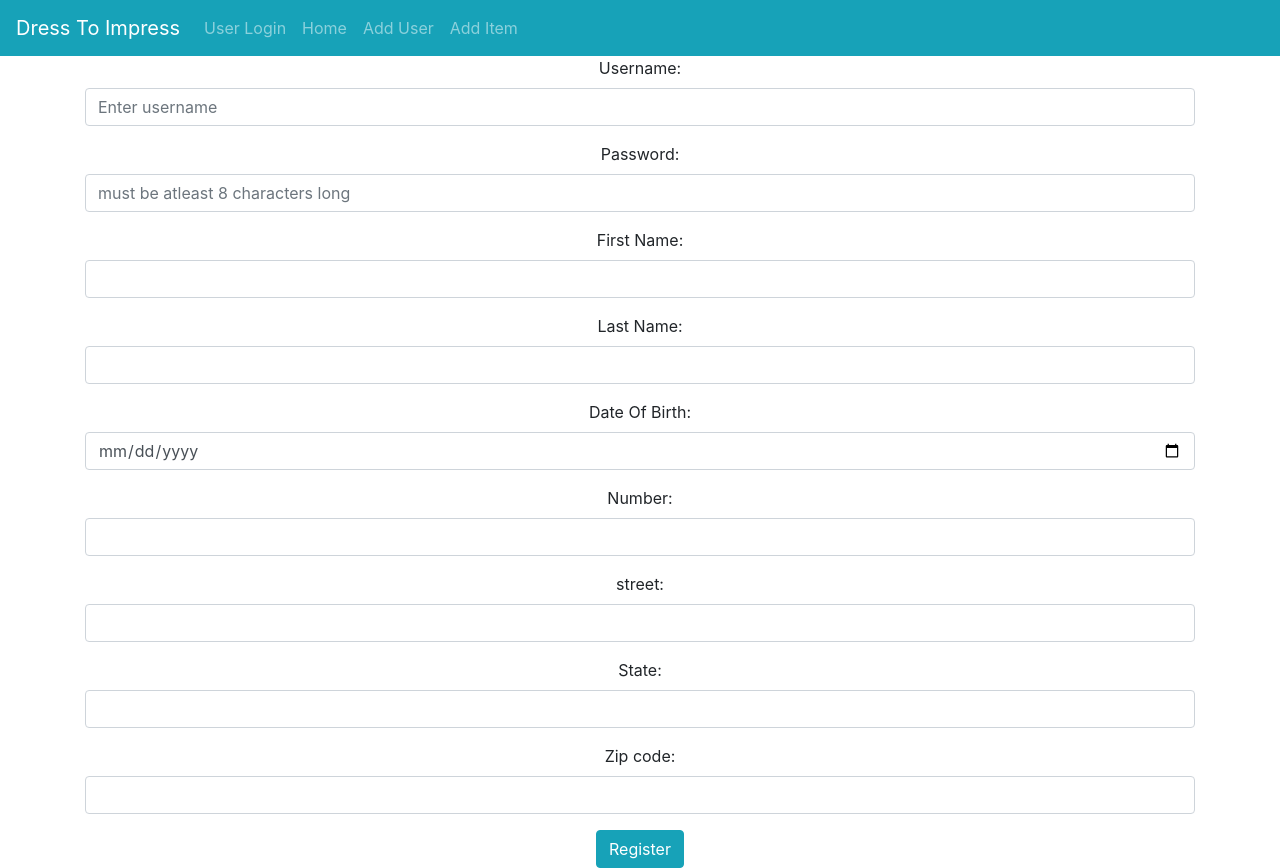
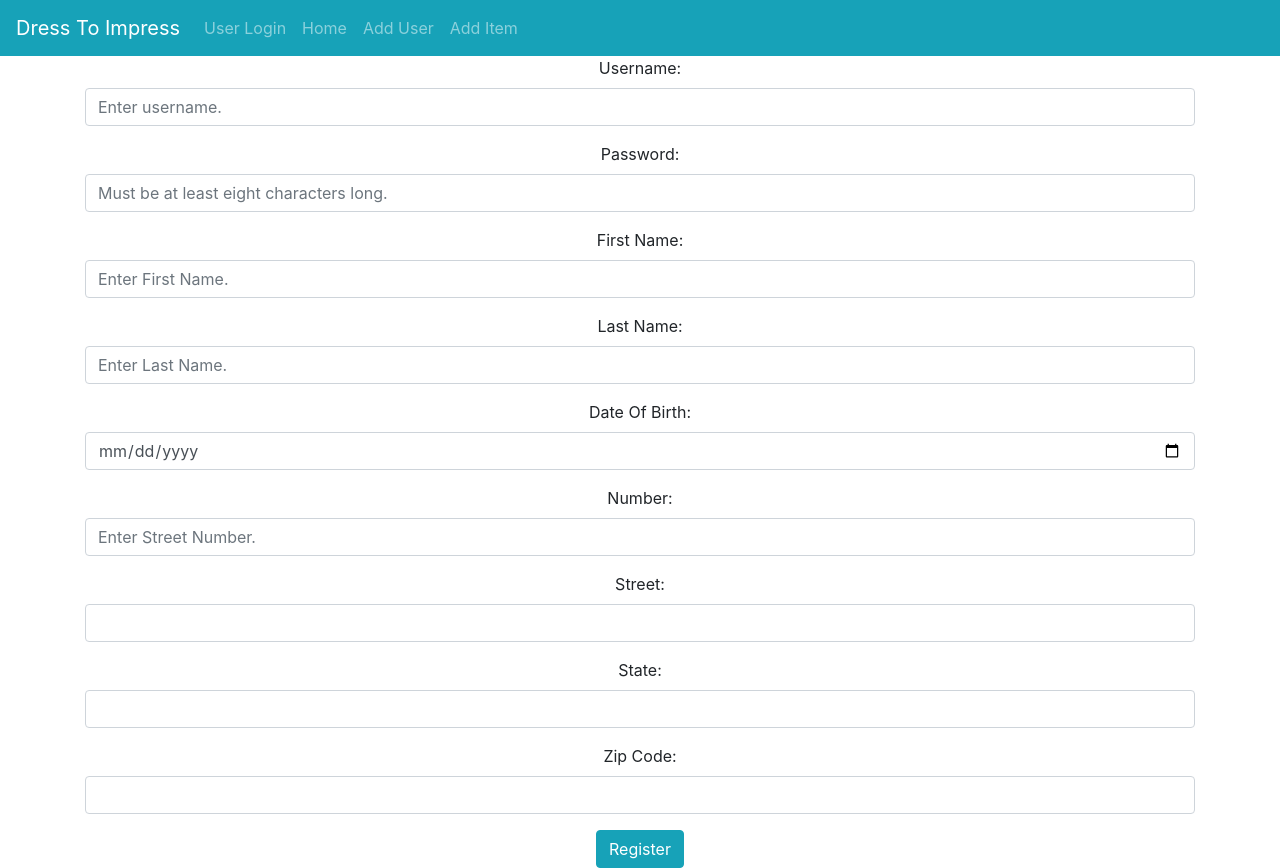
Before and after one commit to DeyrelDiaz/dressToImpress_frontEnd, a React (Create React App) app: page /register in a window 1280 px wide. Built offline with nearby package versions, Linux system fonts and the light colour scheme.

Commit message:
Making changes to text, adding better placeholders, and changing formatting types

```diff
--- a/src/Components/ItemDisplayContainer/itemDisplayContainer.component.jsx
+++ b/src/Components/ItemDisplayContainer/itemDisplayContainer.component.jsx
@@ -1,5 +1,5 @@
 import React from 'react';
-import ItemDisplay from '../ItemDisplay/itemDisplay.componenet';
+import ItemDisplay from '../ItemDisplay/itemDisplay.component';
 import { Container, Row, Col, Button, ButtonGroup, Dropdown, DropdownButton} from 'react-bootstrap';
 
 export default class ItemDisplayContainer extends React.Component {
--- a/src/Components/NewItem/NewItem.component.jsx
+++ b/src/Components/NewItem/NewItem.component.jsx
@@ -65,23 +65,23 @@ export default class NewItem extends React.Component {
                     <Form onSubmit={this.onSubmit}>
                         <Form.Group controlId="Color">
                             <Form.Label>Color:</Form.Label>
-                            <Form.Control name="Color" onChange={this.setValue} type="text" placeholder="Enter Color" />
+                            <Form.Control name="Color" onChange={this.setValue} type="text" placeholder="ex. Pink, Blue, White, etc." />
                         </Form.Group>
                         <Form.Group controlId="ItemType">
                             <Form.Label>Item Type:</Form.Label>
-                            <Form.Control name="ItemType" onChange={this.setValue} type="text" placeholder="must be atleast 8 characters long" />
+                            <Form.Control name="ItemType" onChange={this.setValue} type="text" placeholder="ex. Pants, Shirt, Skirt, etc." />
                         </Form.Group>
                         <Form.Group controlId="Name">
                             <Form.Label>Name:</Form.Label>
-                            <Form.Control name="Name" onChange={this.setValue} type="text" />
+                            <Form.Control name="Name" onChange={this.setValue} type="text" placeholder="ex. Red Shirt"/>
                         </Form.Group>
                         <Form.Group controlId="Cost">
                             <Form.Label>Cost:</Form.Label>
-                            <Form.Control name="Cost" onChange={this.setValue} type="text" placeholder="$$$" />
+                            <Form.Control name="Cost" onChange={this.setValue} type="text" placeholder="$$$" placeholder="ex. $5.50"/>
                         </Form.Group>
                         <Form.Group controlId="Description">
                             <Form.Label>Description:</Form.Label>
-                            <Form.Control name="Description" onChange={this.setValue} type="text"  />
+                            <Form.Control name="Description" onChange={this.setValue} type="text" placeholder="ex. A soft red shirt from American Eagle."/>
                         </Form.Group>
                         <Form.Group controlId="Display">
                             <Form.Label>Image To Display:</Form.Label>
--- a/src/Components/Register/Register.component.jsx
+++ b/src/Components/Register/Register.component.jsx
@@ -71,30 +71,30 @@ export default class Register extends React.Component {
                     <Form onSubmit={this.onSubmit}>
                         <Form.Group controlId="username">
                             <Form.Label>Username:</Form.Label>
-                            <Form.Control name="username" onChange={this.setValue} type="text" placeholder="Enter username" />
+                            <Form.Control name="username" onChange={this.setValue} type="text" placeholder="Enter username." />
                         </Form.Group>
                         <Form.Group controlId="password">
                             <Form.Label>Password:</Form.Label>
-                            <Form.Control name="password" onChange={this.setValue} type="password" placeholder="must be atleast 8 characters long" />
+                            <Form.Control name="password" onChange={this.setValue} type="password" placeholder="Must be at least eight characters long." />
                         </Form.Group>
                         <Form.Group controlId="fname">
                             <Form.Label>First Name:</Form.Label>
-                            <Form.Control name="fname" onChange={this.setValue} type="text" />
+                            <Form.Control name="fname" onChange={this.setValue} type="text" placeholder="Enter First Name."/>
                         </Form.Group>
                         <Form.Group controlId="lname">
                             <Form.Label>Last Name:</Form.Label>
-                            <Form.Control name="lname" onChange={this.setValue} type="text"  />
+                            <Form.Control name="lname" onChange={this.setValue} type="text"  placeholder="Enter Last Name."/>
                         </Form.Group>
                         <Form.Group controlId="dob">
                             <Form.Label>Date Of Birth:</Form.Label>
-                            <Form.Control name="dob" onChange={this.setValue} type="date" />
+                            <Form.Control name="dob" onChange={this.setValue} type="date" placeholder="Enter birthdate." />
                         </Form.Group>
                         <Form.Group controlId="number">
                             <Form.Label>Number:</Form.Label>
-                            <Form.Control name="number" onChange={this.setValue} type="text" />
+                            <Form.Control name="number" onChange={this.setValue} type="text" placeholder="Enter Street Number."/>
                         </Form.Group>
                         <Form.Group controlId="street">
-                            <Form.Label>street:</Form.Label>
+                            <Form.Label>Street:</Form.Label>
                             <Form.Control name="street" onChange={this.setValue} type="text" />
                         </Form.Group>
                         <Form.Group controlId="state">
@@ -102,7 +102,7 @@ export default class Register extends React.Component {
                             <Form.Control name="state" onChange={this.setValue} type="text" />
                         </Form.Group>
                         <Form.Group controlId="zip">
-                            <Form.Label>Zip code:</Form.Label>
+                            <Form.Label>Zip Code:</Form.Label>
                             <Form.Control name="zip" onChange={this.setValue} type="text" />
                         </Form.Group>
                         <Button variant="info" type="submit" >Register</Button>
```
Also changed, not shown: src/Components/ItemDisplay/itemDisplay.component.jsx (renamed from src/Components/ItemDisplay/itemDisplay.componenet.jsx).
